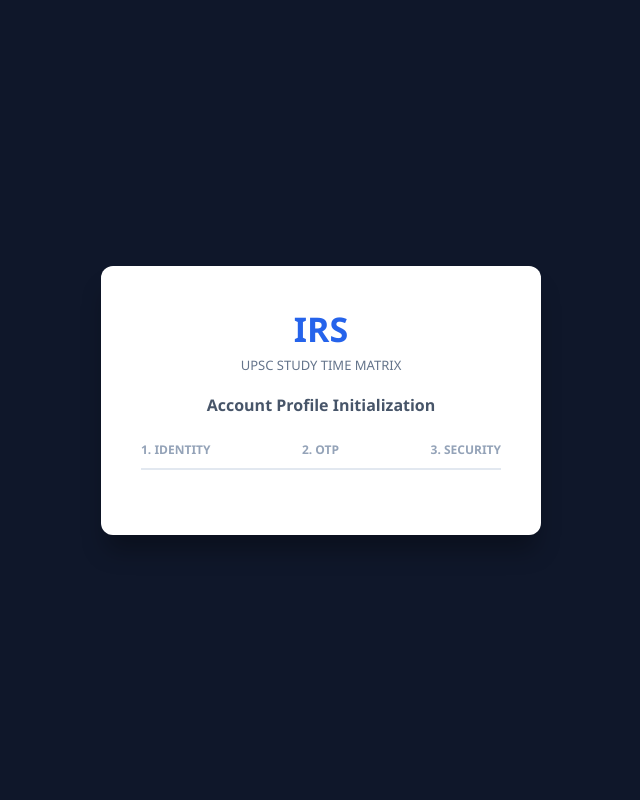
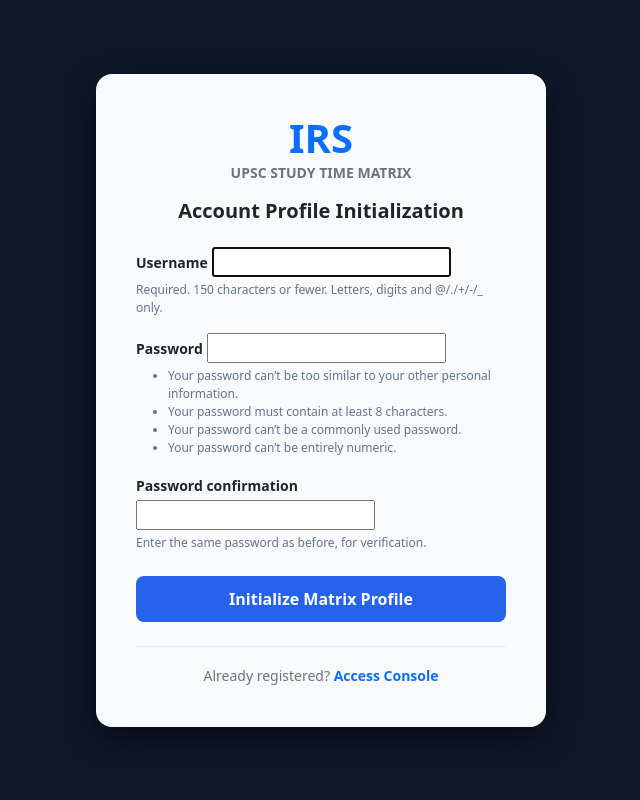
Before and after one commit to Tulsidasyedale1820/upsc_tracker_IRS, a Django app: page / in a window 1280 px wide. Shown: the whole page, without its empty margins (319-959 px from the left). Run offline with Django 5.2, Linux system fonts and the light colour scheme.

Commit message:
Fixed missing onboarding form render components inside entry card view

```diff
--- a/tracker/templates/tracker/signup.html
+++ b/tracker/templates/tracker/signup.html
@@ -2,104 +2,52 @@
 <html lang="en">
 <head>
     <meta charset="UTF-8">
-    <title>IRS Portal - Account Onboarding Register</title>
+    <title>IRS Portal - Account Onboarding</title>
+    <link href="https://cdn.jsdelivr.net/npm/bootstrap@5.3.0/dist/css/bootstrap.min.css" rel="stylesheet">
     <style>
-        body { font-family: 'Segoe UI', Arial, sans-serif; background: #0f172a; display: flex; justify-content: center; align-items: center; height: 100vh; margin: 0; }
-        .container { background: white; padding: 40px; border-radius: 12px; box-shadow: 0 20px 25px -5px rgba(0,0,0,0.3); width: 100%; max-width: 440px; box-sizing: border-box; }
-        .branding { text-align: center; margin-bottom: 20px; }
-        .branding h1 { margin: 0; color: #2563eb; font-size: 34px; font-weight: 800; }
-        .branding p { margin: 4px 0 0 0; color: #64748b; font-size: 13px; font-weight: 500; text-transform: uppercase; }
-        h2 { text-align: center; color: #1e293b; font-size: 16px; margin-bottom: 25px; font-weight: 600; color:#475569; }
-        .error { background: #fee2e2; color: #dc2626; padding: 12px; border-radius: 6px; font-size: 13px; margin-bottom: 20px; text-align: center; border-left: 4px solid #dc2626; font-weight: 500; }
-        .tab-indicator { display: flex; justify-content: space-between; margin-bottom: 25px; border-bottom: 2px solid #e2e8f0; padding-bottom: 10px; }
-        .step-label { font-size: 12px; font-weight: bold; color: #94a3b8; text-transform: uppercase; }
-        .step-label.active { color: #2563eb; border-bottom: 2px solid #2563eb; padding-bottom: 10px; margin-bottom: -12px; }
-        .form-group { margin-bottom: 18px; }
-        label { display: block; margin-bottom: 6px; font-size: 13px; font-weight: 600; color: #475569; }
-        .phone-input-container { display: flex; gap: 8px; }
-        .country-select { width: 95px; background: #f8fafc; padding: 12px; border: 1px solid #cbd5e1; border-radius: 6px; font-size: 14px; font-weight: 600; color: #334155; }
-        input { width: 100%; padding: 12px; border: 1px solid #cbd5e1; border-radius: 6px; font-size: 15px; box-sizing: border-box; transition: 0.2s; }
-        input:focus { border-color: #2563eb; outline: none; }
-        .btn { width: 100%; padding: 12px; background: #2563eb; color: white; border: none; border-radius: 6px; font-size: 15px; font-weight: 600; cursor: pointer; transition: 0.2s; margin-top: 5px; }
-        .btn:hover { background: #1d4ed8; }
-        .hint { font-size: 12px; color: #64748b; margin-top: 6px; line-height: 1.4; }
+        body { background: #0f172a; color: #f8fafc; font-family: system-ui; height: 100vh; display: flex; align-items: center; justify-content: center; }
+        .card-custom { background: #f8fafc; color: #0f172a; border-radius: 16px; padding: 2.5rem; width: 100%; max-width: 450px; box-shadow: 0 10px 30px rgba(0,0,0,0.5); }
+        .btn-custom { background: #2563eb; color: white; border-radius: 8px; font-weight: 600; padding: 10px; transition: 0.2s; }
+        .btn-custom:hover { background: #1d4ed8; color: white; }
+        .form-control { background: #ffffff !important; color: #0f172a !important; border: 1px solid #cbd5e1 !important; }
+        .form-text, .helptext { font-size: 0.75rem; color: #64748b; display: block; margin-top: 4px; }
     </style>
 </head>
 <body>
+    <div class="card-custom text-center">
+        <h1 class="fw-bold text-primary m-0" style="font-size: 2.5rem;">IRS</h1>
+        <p class="text-secondary tracking-wider small fw-bold mb-3">UPSC STUDY TIME MATRIX</p>
+        <h5 class="fw-semibold mb-4 text-dark">Account Profile Initialization</h5>
 
-<div class="container">
-    <div class="branding">
-        <h1>IRS</h1>
-        <p>UPSC Study Time Matrix</p>
+        <form method="POST" class="text-start">
+            {% csrf_token %}
+
+            {% if form.errors %}
+                <div class="alert alert-danger p-2 small">
+                    Please correct the authentication errors below.
                 </div>
-
-    <h2>Account Profile Initialization</h2>
-
-    {% if error_msg %}
-        <div class="error">{{ error_msg }}</div>
             {% endif %}
 
-    <div class="tab-indicator">
-        <span class="step-label {% if step == 1 %}active{% endif %}">1. Identity</span>
-        <span class="step-label {% if step == 2 %}active{% endif %}">2. OTP</span>
-        <span class="step-label {% if step == 3 %}active{% endif %}">3. Security</span>
+            {% for field in form %}
+                <div class="mb-3">
+                    <label class="form-label fw-semibold text-dark small mb-1">{{ field.label }}</label>
+                    {{ field }}
+                    {% if field.help_text %}
+                        <span class="helptext">{{ field.help_text|safe }}</span>
+                    {% endif %}
+                    {% for error in field.errors %}
+                        <div class="text-danger small style="font-size: 0.75rem;">{{ error }}</div>
+                    {% endfor %}
                 </div>
+            {% endfor %}
 
-    <form method="POST" action="{% url 'signup' %}">
-        {% csrf_token %}
+            <button type="submit" class="btn btn-custom w-100 mt-2">Initialize Matrix Profile</button>
+        </form>
 
-        <input type="hidden" name="first_name" value="{{ first_name }}">
-        <input type="hidden" name="last_name" value="{{ last_name }}">
-        <input type="hidden" name="mobile_number" value="{{ mobile_number }}">
-
-        {% if step == 1 %}
-            <div class="form-group">
-                <label>First Name</label>
-                <input type="text" name="first_name" value="{{ first_name }}" required>
+        <div class="mt-4 pt-3 border-top border-light-subtle text-center">
+            <span class="small text-secondary">Already registered? </span>
+            <a href="{% url 'login' %}" class="small text-decoration-none fw-bold text-primary">Access Console</a>
         </div>
-            <div class="form-group">
-                <label>Last Name</label>
-                <input type="text" name="last_name" value="{{ last_name }}" required>
     </div>
-            <div class="form-group">
-                <label>Mobile Contact Number</label>
-                <div class="phone-input-container">
-                    <select class="country-select">
-                        <option value="+91">🇮🇳 +91</option>
-                        <option value="+1">🇺🇸 +1</option>
-                        <option value="+44">🇬🇧 +44</option>
-                    </select>
-                    <!-- Implements 10 digit constraint on numbers only -->
-                    <input type="text" name="mobile_number" pattern="\d{10}" title="Please enter exactly 10 digits" maxlength="10" placeholder="10-digit number" value="{{ mobile_number }}" oninput="this.value = this.value.replace(/[^0-9]/g, '');" required>
-                </div>
-                <div class="hint">Country code assignment executes automatically via interface.</div>
-            </div>
-            <button type="submit" name="action" value="submit_info" class="btn">Generate Security Token</button>
-        {% endif %}
-
-        {% if step == 2 %}
-            <div class="form-group">
-                <label>Verification Gateway OTP</label>
-                <input type="text" name="otp" placeholder="Enter '1234' to verify" maxlength="4" required>
-                <div class="hint">Local testing simulation active code bypass parameter is: <strong>1234</strong></div>
-            </div>
-            <button type="submit" name="action" value="verify_otp" class="btn">Validate Token</button>
-        {% endif %}
-
-        {% if step == 3 %}
-            <div class="form-group">
-                <label>Create Platform Password</label>
-                <input type="password" name="password" placeholder="••••••••" required>
-                <div class="hint">Must contain 8-20 parameters containing numbers and symbols.</div>
-            </div>
-            <div class="form-group">
-                <label>Confirm Access Password</label>
-                <input type="password" name="confirm_password" placeholder="••••••••" required>
-            </div>
-            <button type="submit" name="action" value="create_account" class="btn">Confirm Registration</button>
-        {% endif %}
-    </form>
-</div>
-
 </body>
 </html>
```
Lines whose indentation alone changed are shown as unchanged.
